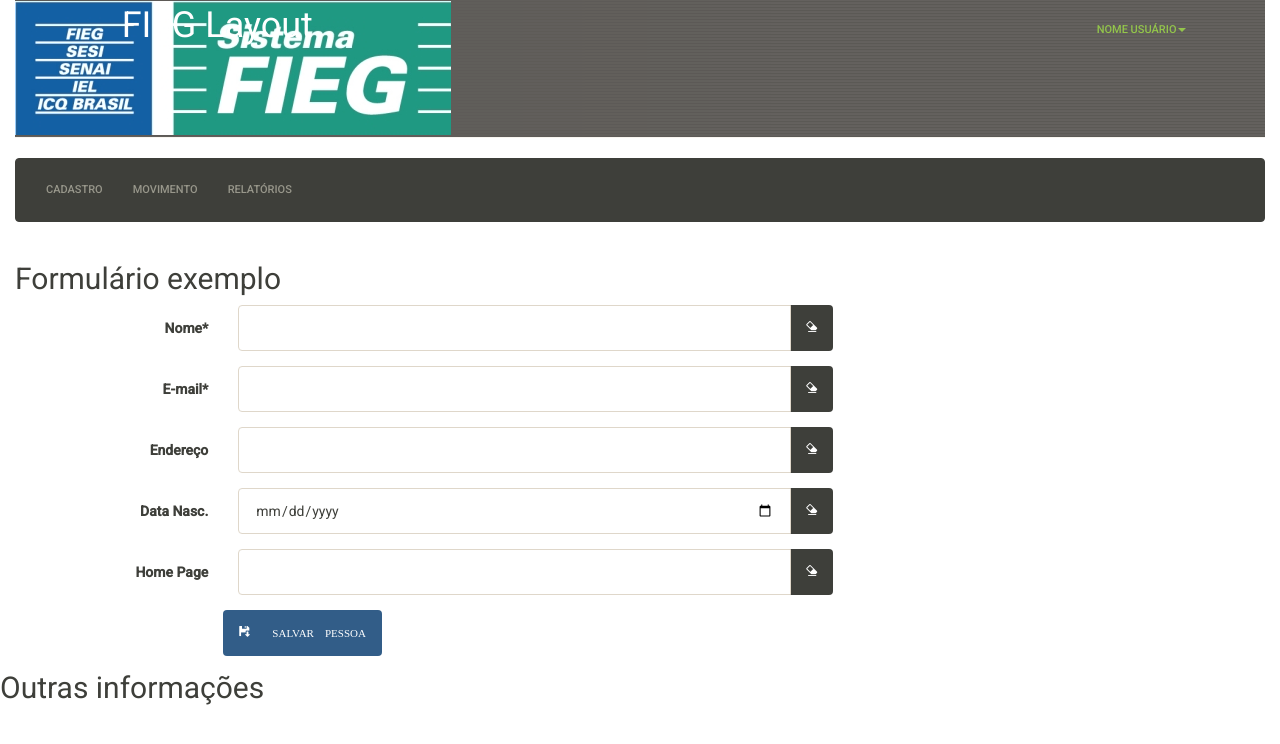
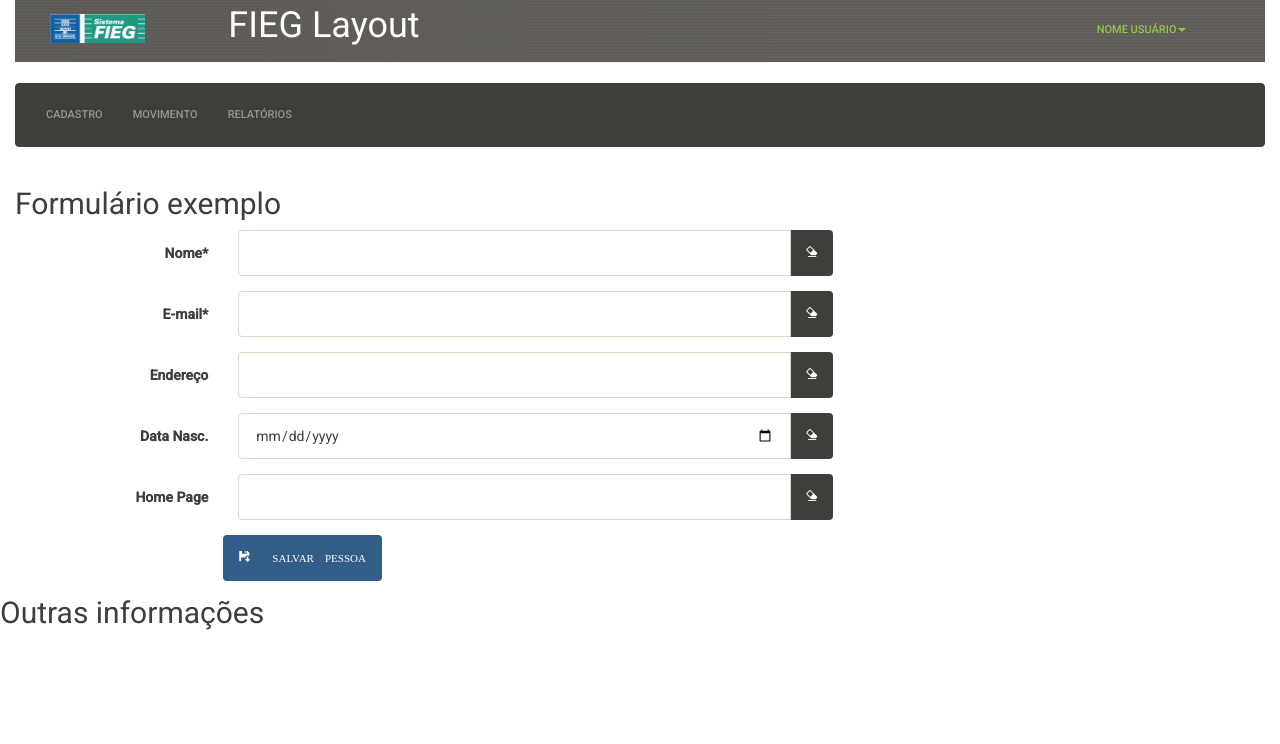
Before and after one commit to rafaelszp/yo-angular, a plain HTML site: page fieg-layout/app/main.html in a window 1280 px wide. Drawn offline with nearby package versions, Linux system fonts and the light colour scheme.

Commit message:
Correção CSS

```diff
--- a/fieg-layout/app/css/estilo.css
+++ b/fieg-layout/app/css/estilo.css
@@ -15,9 +15,9 @@
 }
 
 .main_header img {
-	margin-top: 1.33%;
-	margin-left: 0.35%;
-	height: 2.083333333%;
+	margin-top: 1em;
+	margin-left: 2.5em;
+	height: 2.083333333em;
 }
 
 .info_perfil {
--- a/fieg-layout/app/main.html
+++ b/fieg-layout/app/main.html
@@ -13,10 +13,10 @@
 	<div class="container-fluid">
 		<div class="page-header main_header">
 			<div class='row'>
-				<div class='col-xs-1'>
+				<div class='col-xs-2'>
 					<img src="css/img/marcaSISTEMAFIEG_480x180.jpg"/>
 				</div>
-				<div class='col-xs-9'>
+				<div class='col-xs-8'>
 					<h1>FIEG Layout</h1>
 				</div>
 				<div class='col-xs-2 info_perfil'>
--- a/fieg-layout/app/views/templates/input-field.html
+++ b/fieg-layout/app/views/templates/input-field.html
@@ -1,7 +1,7 @@
 <div class='row form-group' ng-form='{{field}}' ng-class="{'has-error': {{field}}.$dirty && {{field}}.$invalid }">
 
-	<label class='col-sm-2 control-label'>{{label}}<span ng-if="required">*</span></label>
-	<div class='col-sm-6' >
+	<label class='col-md-2 control-label'>{{label}}<span ng-if="required">*</span></label>
+	<div class='col-md-6'>
 		<div class='input-group' ng-switch="required">
 
 			<input ng-switch-when="true" type='{{type}}' ng-model='record[field][0]' class='form-control' ng-change="update()" ng-blur="blurUpdate()" required/>
@@ -16,7 +16,7 @@
 			</span>
 		</div>
 	</div>
-	<div class='col-sm-4' ng-messages='{{field}}.$error' ng-show="{{field}}.$dirty && {{field}}.$invalid">
+	<div class='col-md-4' ng-messages='{{field}}.$error' ng-show="{{field}}.$dirty && {{field}}.$invalid">
 		<p class="control-label" ng-message="required">{{ label }} é obrigatório.</p>
 		<p class="control-label" ng-repeat="(k,v) in types" ng-message="{{k}}">{{label}} {{v[1]}}</p>
 	</div>
```
